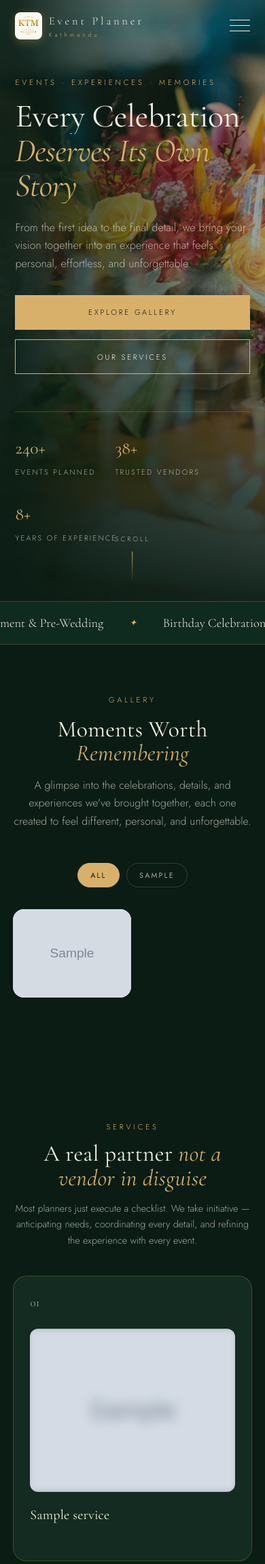
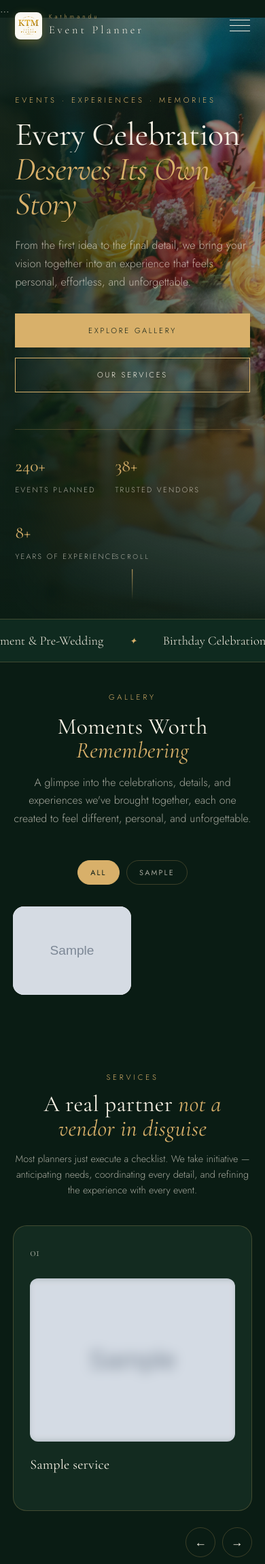
Before and after one commit to Dipak-y/Event_Planner, a Django app: page / in a window 390 px wide. Shown: the top 2300 px of the page at 68% size. Run offline with Django 4.2, Linux system fonts and the light colour scheme; tables that the repository leaves empty hold one stand-in row (values such as "Sample post"); grey boxes marked "Sample" are stand-in pictures; one stand-in notice (Sample message) is shown.

Commit message:
update responsiveness.

```diff
--- a/events/models.py
+++ b/events/models.py
@@ -2,7 +2,7 @@ from django.db import models
 
 
 class Service(models.Model):
-    title = models.CharField(max_length=100)
+    title = models.CharField(max_length=100, unique=True)
     description = models.TextField()
     image = models.ImageField(upload_to="services/")
     created_at = models.DateTimeField(auto_now_add=True)
--- a/events/views.py
+++ b/events/views.py
@@ -8,7 +8,7 @@ def contact_submit(request):
         name = request.POST.get("name")
         email = request.POST.get("email")
         contact_number = request.POST.get("contact_number")
-        event_type = request.POST.get("event_type")
+        event_type = request.POST.get("event_types")
         event_date = request.POST.get("event_date")
         message = request.POST.get("message")
 
@@ -32,7 +32,7 @@ def BookingForm(request):
     if request.method == "POST":
         name = request.POST.get("name")
         contact_number = request.POST.get("contact_number")
-        event_type = request.POST.get("event_type")
+        event_type = request.POST.get("event_types")
         event_date = request.POST.get("event_date")
 
         service = Service.objects.get(id=event_type)
--- a/static/scripts.js
+++ b/static/scripts.js
@@ -199,7 +199,7 @@ if (form) {
       if (!input) return;
 
       var valid = input.value.trim() !== "" &&
-        (id !== "email" || /^[^\s@]+@[^\s@]+\.[^\s@]+$/.test(input.value));
+        (id !== "email" || /^[^\s@]+@[^\s@]+\.[^\s@]+$/.test(input.value)) && (id !== "contact" || /^[0-9]{10}$/.test(input.value.trim()));
 
       input.parentElement.classList.toggle("is-error", !valid);
 
@@ -354,7 +354,8 @@ if (bookingForm) {
       var input = document.getElementById(id);
       if (!input) return;
 
-      var valid = input.value.trim() !== "";
+      var valid = input.value.trim() !== "" &&
+       (id !== "bookContact" || /^[0-9]{10}$/.test(input.value.trim()));
 
       input.parentElement.classList.toggle("is-error", !valid);
 
--- a/static/style.css
+++ b/static/style.css
@@ -104,9 +104,8 @@ body.has-pointer .cursor-glow{opacity:1}
 .chip{background:none;border:1px solid var(--line);color:var(--muted);padding:.55rem 1.15rem;font-family:var(--sans);font-size:.68rem;letter-spacing:.2em;text-transform:uppercase;cursor:pointer;transition:.35s var(--ease);border-radius:999px}
 .chip:hover{color:var(--cream);border-color:var(--gold)}
 .chip.is-active{background:var(--gold);border-color:var(--gold);color:var(--green-900)}
-.grid{display:block;width:100%;column-count:4;column-gap:16px}
-.card{display:inline-block;width:100%;break-inside:avoid;margin:0 0 16px;background:#f2f2f2;cursor:pointer;border-radius:14px;overflow:hidden;position:relative;box-shadow:0 1px 3px rgba(0,0,0,.06)}
-.card.is-hidden{display:none!important}
+.grid{display:grid;grid-template-columns:repeat(4,1fr);gap:16px}
+.card{display:block;width:100%;background:#f2f2f2;cursor:pointer;border-radius:14px;overflow:hidden;position:relative;box-shadow:0 1px 3px rgba(0,0,0,.06)}
 .card__img{overflow:hidden;border-radius:14px}
 .card__img img{display:block;width:100%;height:auto;object-fit:cover;transition:transform .8s var(--ease)}
 .card:hover .card__img img{transform:scale(1.03)}
@@ -349,17 +348,17 @@ body.has-pointer .cursor-glow{opacity:1}
   .service-card{flex-basis:calc(100vw - 2.4rem)}
   .services__row{gap:16px}
   .service-card__title{font-size:20px}
-  .grid{columns:2 180px;column-gap:6px}
+  .grid{grid-template-columns:repeat(2,1fr);gap:6px}
   .card{margin-bottom:6px}
   .form-row{grid-template-columns:1fr}
 }
 @media(max-width:650px){
-  .grid{column-count:2;column-gap:10px}
+  .grid{grid-template-columns:repeat(2,1fr);gap:10px}
   .card{margin-bottom:10px;border-radius:16px}
 }
 @media(max-width:520px){
   .hero__stats strong{font-size:1.6rem}
-  .grid{columns:2;column-gap:5px}
+  .grid{grid-template-columns:repeat(2,1fr);gap:5px}
   .card{margin-bottom:5px}
   .btn{width:100%}
   .marquee__track span{font-size:1.15rem}
@@ -376,3 +375,10 @@ body.has-pointer .cursor-glow{opacity:1}
 .modal__close{position:absolute;top:.9rem;right:.9rem;background:none;border:1px solid var(--line);color:var(--cream);width:38px;height:38px;font-size:1.3rem;cursor:pointer;transition:.35s}
 .modal__close:hover{background:var(--gold);color:var(--green-900)}
 .modal__title{margin:.3rem 0 1.4rem}
+
+
+
+@media(max-width:600px){
+  .section{padding:2.6rem 1.2rem}
+  .services{padding:2.6rem 1.2rem}
+}
```
Also changed, not shown: templates/index.html (+21 -8 lines), events/migrations/0007_alter_service_title.py (added).
